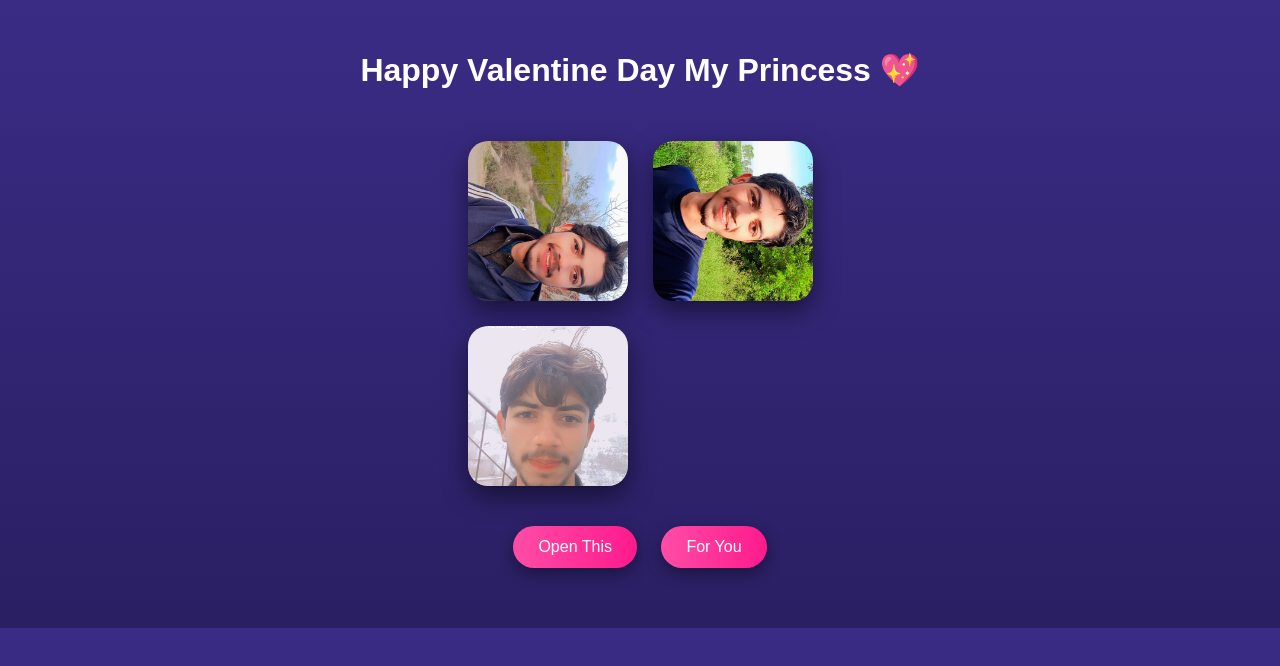
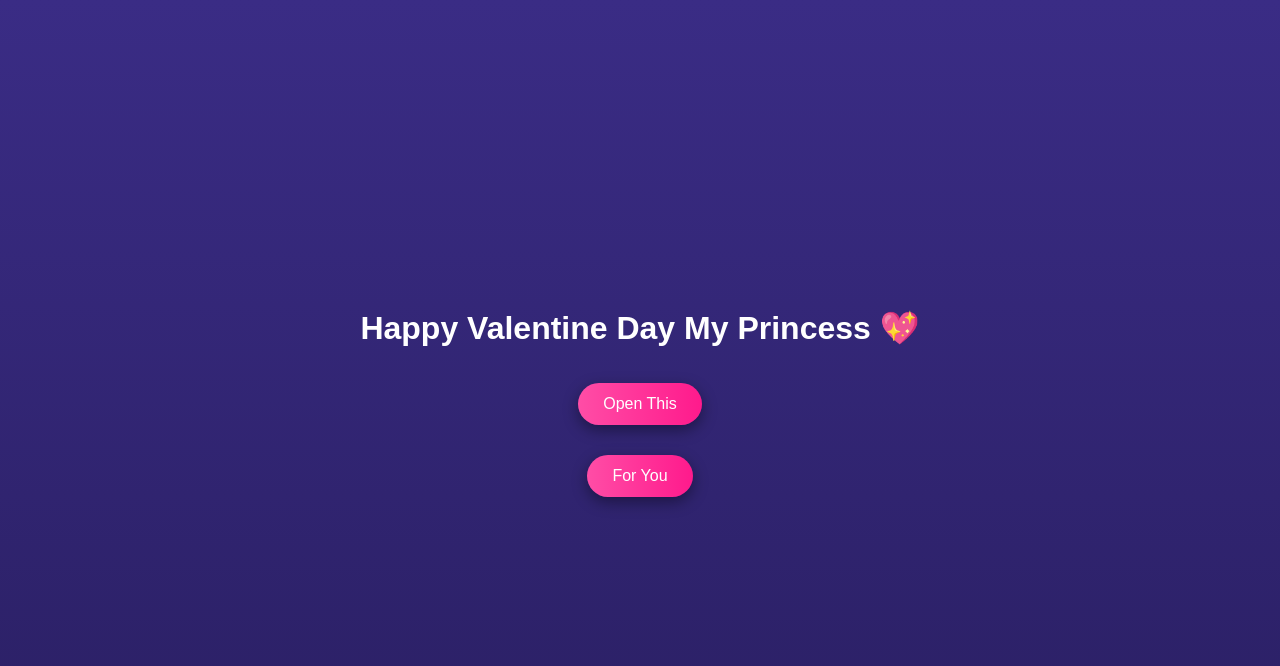
Before and after one commit to Alirazat352/My-newwork, a plain HTML site: page index.html in a window 1280 px wide. Drawn offline with Linux system fonts and the light colour scheme.

Commit message:
Some things changed

```diff
--- a/index.html
+++ b/index.html
@@ -8,42 +8,22 @@
 <style>
 body{
     margin:0;
-    font-family: Arial, sans-serif;
-    background: linear-gradient(to bottom, #3a2c85, #2a1f63);
+    height:100vh;
+    display:flex;
+    justify-content:center;
+    align-items:center;
+    flex-direction:column;
+    font-family:Arial;
+    background:linear-gradient(to bottom, #3a2c85, #2a1f63);
+    color:white;
     text-align:center;
-    color:white;
-}
-
-h1{
-    padding:30px 10px;
-}
-
-.gallery{
-    display:grid;
-    grid-template-columns: repeat(2, 160px);
-    gap:25px;
-    justify-content:center;
-    margin-bottom:30px;
-}
-
-.gallery img{
-    width:160px;
-    height:160px;
-    object-fit:cover;
-    border-radius:20px;
-    box-shadow:0 10px 25px rgba(0,0,0,0.5);
-    background:#2a1f63;
-}
-
-.buttons{
-    margin-bottom:50px;
 }
 
 button{
     background: linear-gradient(to right, #ff4da6, #ff1a8c);
     border:none;
     padding:12px 25px;
-    margin:10px;
+    margin:15px;
     border-radius:30px;
     color:white;
     font-size:16px;
@@ -61,16 +41,8 @@ button:hover{
 
 <h1>Happy Valentine Day My Princess 💖</h1>
 
-<div class="gallery">
-    <img src="pic2.jpg">
-    <img src="pic3.jpg">
-    <img src="pic5.jpg">
-</div>
-
-<div class="buttons">
-    <button onclick="window.location.href='open.html'">Open This</button>
-    <button onclick="window.location.href='foryou.html'">For You</button>
-</div>
+<button onclick="window.location.href='open.html'">Open This</button>
+<button onclick="window.location.href='foryou.html'">For You</button>
 
 </body>
 </html>
```
Also changed, not shown: open.html (added, +86 -0 lines).
